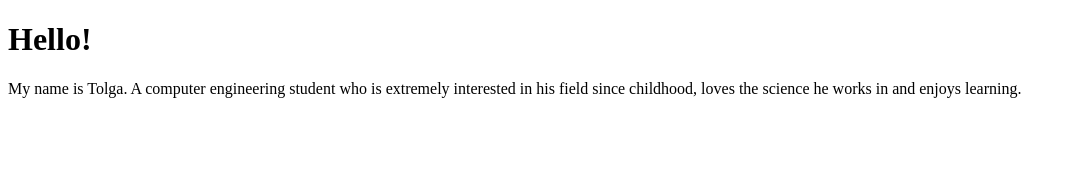
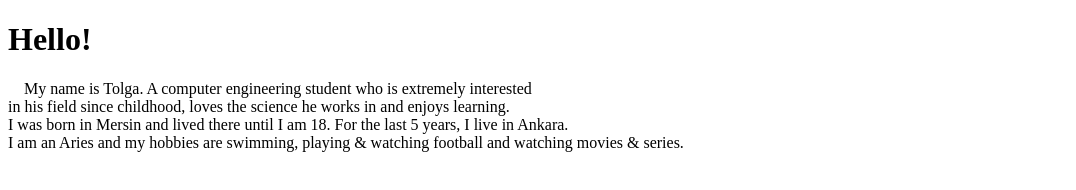
Before and after one commit to Zersphaiz/Zersphaiz.github.io, a plain HTML site: page index.html in a window 1280 px wide. Shown: the whole page, without its empty margins (0-1076 px from the left). Drawn offline with Linux system fonts and the light colour scheme.

Commit message:
Initial commit

```diff
--- a/index.html
+++ b/index.html
@@ -2,6 +2,6 @@
 <html>
 <body>
 <h1>Hello!</h1>
-<p>My name is Tolga. A computer engineering student who is extremely interested in his field since childhood, loves the science he works in and enjoys learning. </p>
+<p> &nbsp;&nbsp;&nbsp; My name is Tolga. A computer engineering student who is extremely interested <br> in his field since childhood, loves the science he works in and enjoys learning.<br>I was born in Mersin and lived there until I am 18. For the last 5 years, I live in Ankara. <br> I am an Aries and my hobbies are swimming, playing & watching football and watching movies & series. </be> </p>
 </body>
 </html>
```
